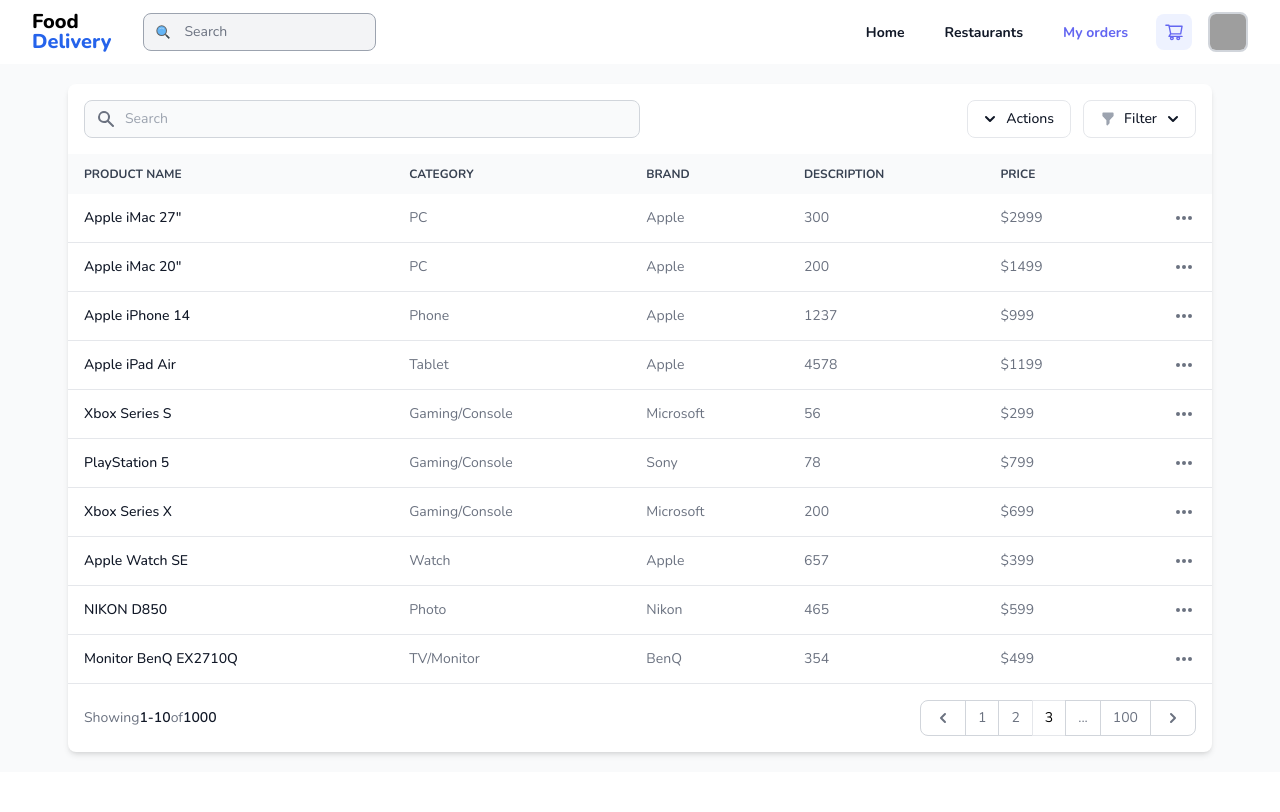
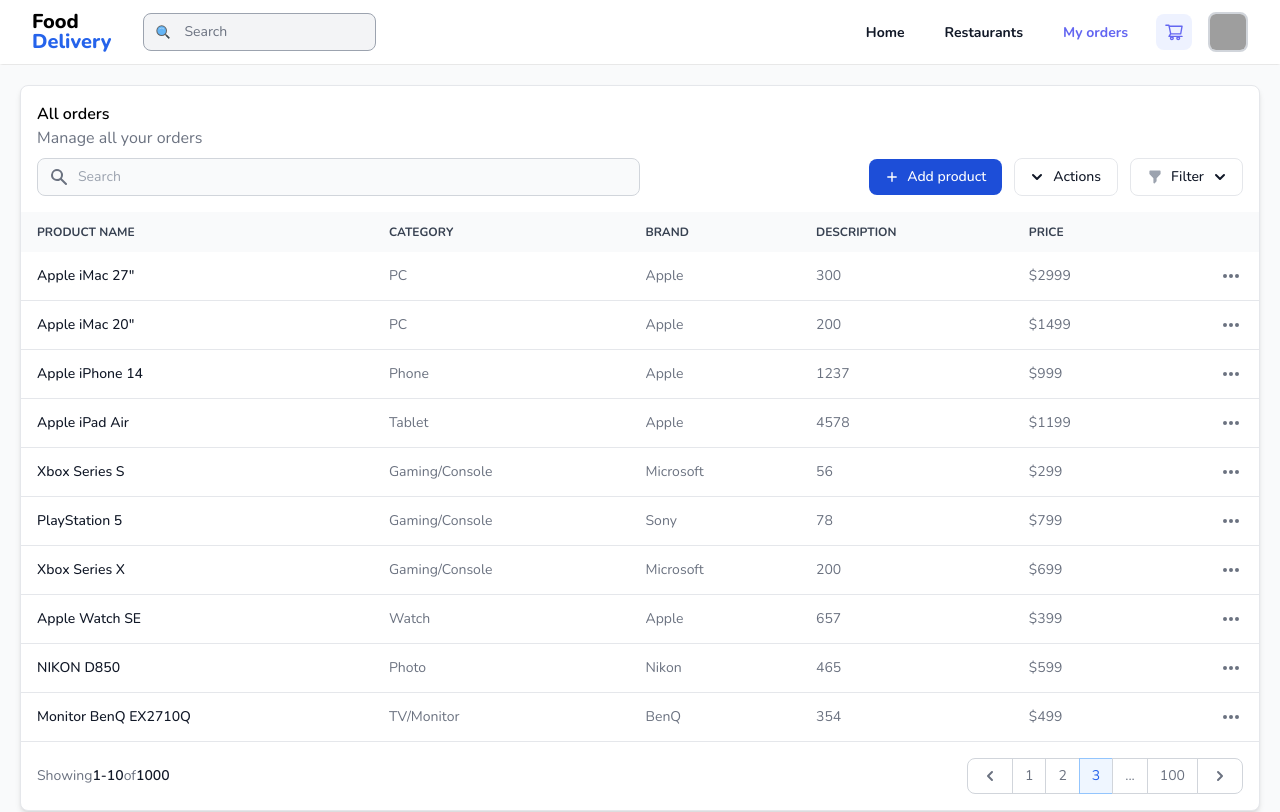
Before and after one commit to williyem/Restaurant-app, a Next.js app: page /orders in a window 1280 px wide. Shown: the top 812 px of the page. Built offline with nearby package versions, Linux system fonts and the light colour scheme; grey boxes are pictures that could not be loaded.

Commit message:
fix: ui changes

```diff
--- a/components/footer.tsx
+++ b/components/footer.tsx
@@ -21,7 +21,7 @@
 const Footer = () => {
   return (
     <>
-      <footer className="p-4 bg-footer-bg sm:p-6  sm:mt-16">
+      <footer className="p-4 bg-footer-bg sm:p-6">
         <div className="mx-auto max-w-screen-xl">
           <div className="md:flex md:justify-between">
             <div className="mb-6 md:mb-0">
--- a/components/table/table.tsx
+++ b/components/table/table.tsx
@@ -3,15 +3,17 @@
 const Table = () => {
   return (
     <>
-      <section className="bg-gray-50  p-3 sm:p-5">
-        <div className="mx-auto max-w-screen-xl px-4 lg:px-12">
-          <div className="bg-white relative shadow-md sm:rounded-lg overflow-hidden">
-            <div className="flex flex-col md:flex-row items-center justify-between space-y-3 md:space-y-0 md:space-x-4 p-4">
+      <section className="bg-gray-50  p-3 pb:8 sm:p-5 sm:pb-16 mt-[1px] min-h-screen">
+        <div className="mx-auto max-w-7xl ">
+          <div className="bg-white relative shadow-md sm:rounded-lg border overflow-hidden">
+            <div className="px-4 pt-4 pb-1">
+              <h1 className="mr-3 font-semibold ">All orders</h1>
+              <p className="text-gray-500 ">Manage all your orders</p>
+            </div>
+            <div className="flex flex-col md:flex-row items-center justify-between space-y-3 md:space-y-0 md:space-x-4 px-4 pb-4 py-1">
               <div className="w-full md:w-1/2">
                 <form className="flex items-center">
-                  <label htmlFor="simple-search" className="sr-only">
-                    Search
-                  </label>
+
                   <div className="relative w-full">
                     <div className="absolute inset-y-0 left-0 flex items-center pl-3 pointer-events-none">
                       <svg
@@ -24,7 +26,7 @@
                         <path
                           fill-rule="evenodd"
                           d="M8 4a4 4 0 100 8 4 4 0 000-8zM2 8a6 6 0 1110.89 3.476l4.817 4.817a1 1 0 01-1.414 1.414l-4.816-4.816A6 6 0 012 8z"
-                          clip-rule="evenodd"
+                          clipRule="evenodd"
                         />
                       </svg>
                     </div>
@@ -51,7 +53,7 @@
                     aria-hidden="true"
                   >
                     <path
-                      clip-rule="evenodd"
+                      clipRule="evenodd"
                       fill-rule="evenodd"
                       d="M10 3a1 1 0 011 1v5h5a1 1 0 110 2h-5v5a1 1 0 11-2 0v-5H4a1 1 0 110-2h5V4a1 1 0 011-1z"
                     />
@@ -73,7 +75,7 @@
                       aria-hidden="true"
                     >
                       <path
-                        clip-rule="evenodd"
+                        clipRule="evenodd"
                         fill-rule="evenodd"
                         d="M5.293 7.293a1 1 0 011.414 0L10 10.586l3.293-3.293a1 1 0 111.414 1.414l-4 4a1 1 0 01-1.414 0l-4-4a1 1 0 010-1.414z"
                       />
@@ -122,7 +124,7 @@
                       <path
                         fill-rule="evenodd"
                         d="M3 3a1 1 0 011-1h12a1 1 0 011 1v3a1 1 0 01-.293.707L12 11.414V15a1 1 0 01-.293.707l-2 2A1 1 0 018 17v-5.586L3.293 6.707A1 1 0 013 6V3z"
-                        clip-rule="evenodd"
+                        clipRule="evenodd"
                       />
                     </svg>
                     Filter
@@ -134,7 +136,7 @@
                       aria-hidden="true"
                     >
                       <path
-                        clip-rule="evenodd"
+                        clipRule="evenodd"
                         fill-rule="evenodd"
                         d="M5.293 7.293a1 1 0 011.414 0L10 10.586l3.293-3.293a1 1 0 111.414 1.414l-4 4a1 1 0 01-1.414 0l-4-4a1 1 0 010-1.414z"
                       />
@@ -921,7 +923,7 @@
                       <path
                         fill-rule="evenodd"
                         d="M12.707 5.293a1 1 0 010 1.414L9.414 10l3.293 3.293a1 1 0 01-1.414 1.414l-4-4a1 1 0 010-1.414l4-4a1 1 0 011.414 0z"
-                        clip-rule="evenodd"
+                        clipRule="evenodd"
                       />
                     </svg>
                   </a>
@@ -983,7 +985,7 @@
                       <path
                         fill-rule="evenodd"
                         d="M7.293 14.707a1 1 0 010-1.414L10.586 10 7.293 6.707a1 1 0 011.414-1.414l4 4a1 1 0 010 1.414l-4 4a1 1 0 01-1.414 0z"
-                        clip-rule="evenodd"
+                        clipRule="evenodd"
                       />
                     </svg>
                   </a>
--- a/tailwind.config.js
+++ b/tailwind.config.js
@@ -13,7 +13,20 @@
           "conic-gradient(from 180deg at 50% 50%, var(--tw-gradient-stops))",
       },
       colors: {
-        // "footer-bg": "#1a1a1a",
+        primary: {
+          50: "#eff6ff",
+          100: "#dbeafe",
+          200: "#bfdbfe",
+          300: "#93c5fd",
+          400: "#60a5fa",
+          500: "#3b82f6",
+          600: "#2563eb",
+          700: "#1d4ed8",
+          800: "#1e40af",
+          900: "#1e3a8a",
+          950: "#172554",
+        },
+
         "footer-bg": "#2B2B43",
       },
     },
```
